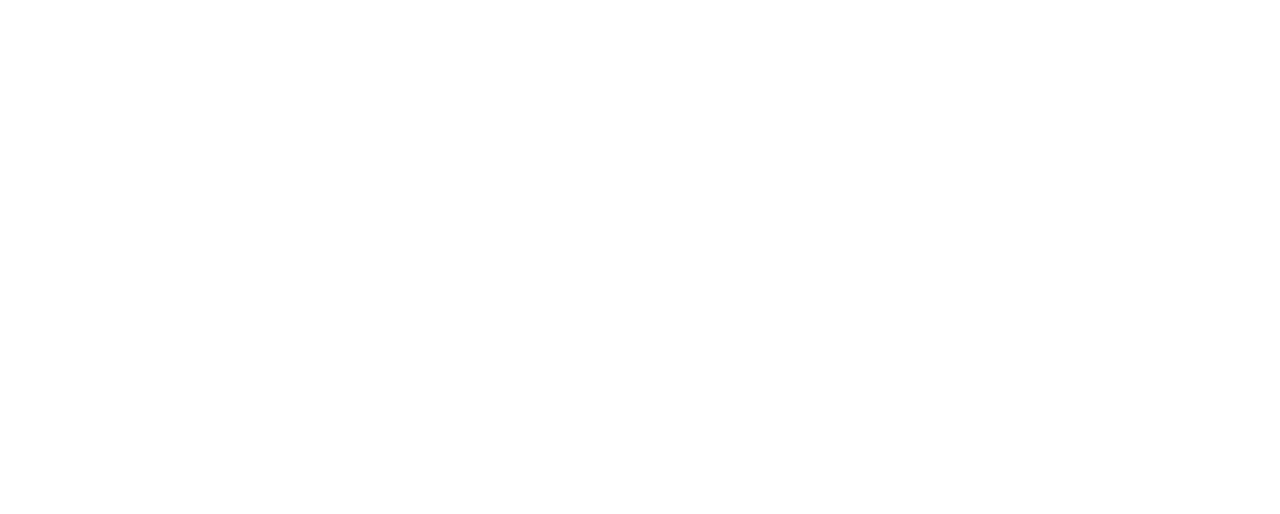
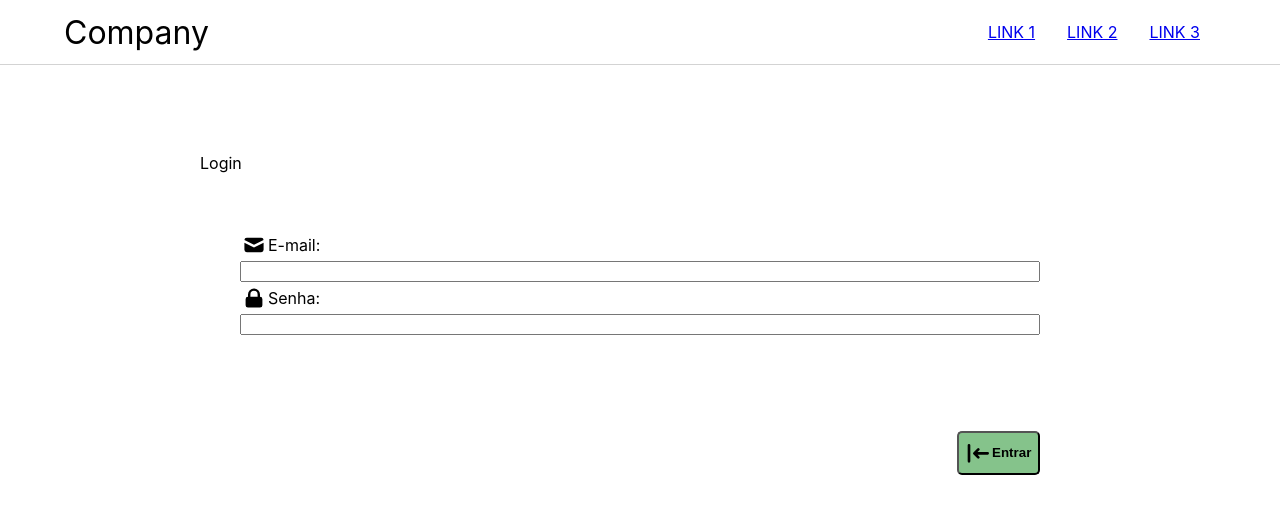
Before and after one commit to PauloHenriqueMagno/hr_control_website, a React (Create React App) app: page /hr/login in a window 1280 px wide. Shown: the top 514 px of the page. Built offline with nearby package versions, Linux system fonts and the light colour scheme.

Commit message:
feat: add login form to correct url

```diff
--- a/src/navigations/index.js
+++ b/src/navigations/index.js
@@ -7,10 +7,10 @@
   return (
     <Switch>
       <Route exact path="/">
+      </Route>
+      <Route path="/hr/login">
         <Header />
         <LoginForm />
-      </Route>
-      <Route path="/hr">
       </Route>
     </Switch>
   )
```
